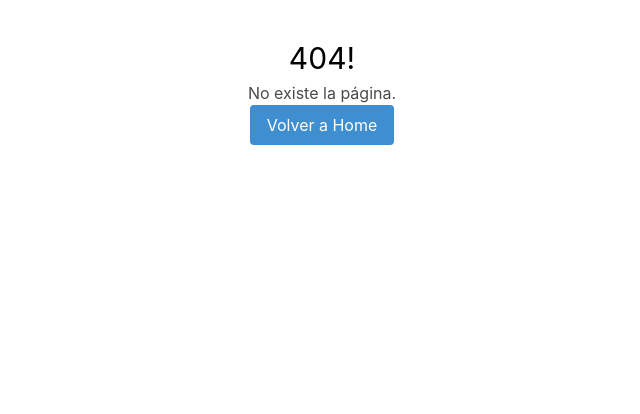
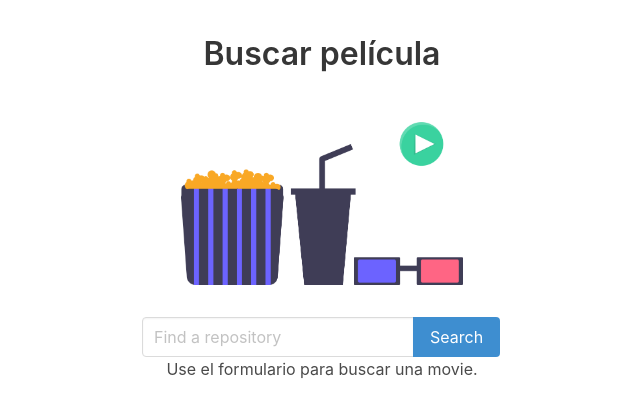
Before and after one commit to mangelino997/reactHooks-cartelera-cinema, a React (Create React App) app: page / in a window 1280 px wide. Before the commit this address had no page. Shown: the top 414 px of the page, without its empty margins (318-958 px from the left). Built offline with nearby package versions, Linux system fonts and the light colour scheme.

Commit message:
Resolucion error router 3

```diff
--- a/src/App.js
+++ b/src/App.js
@@ -21,12 +21,13 @@ class App extends Component {
           <Router basename="/reactHooks-cartelera-cinema">
             <Link to='/' />
             <Link to='/detail/:movieId' />
-          </Router>
-          <Switch base>
-            <Route exact path='/reactHooks-cartelera-cinema' component={Home}/>
+            <Switch >
+            <Route exact path='/' component={Home}/>
             <Route path='/detail/:movieId' component={Detail}/>
             <Route component={NotFound}/>
           </Switch>
+          </Router>
+
         </div>
       )
   }
```
